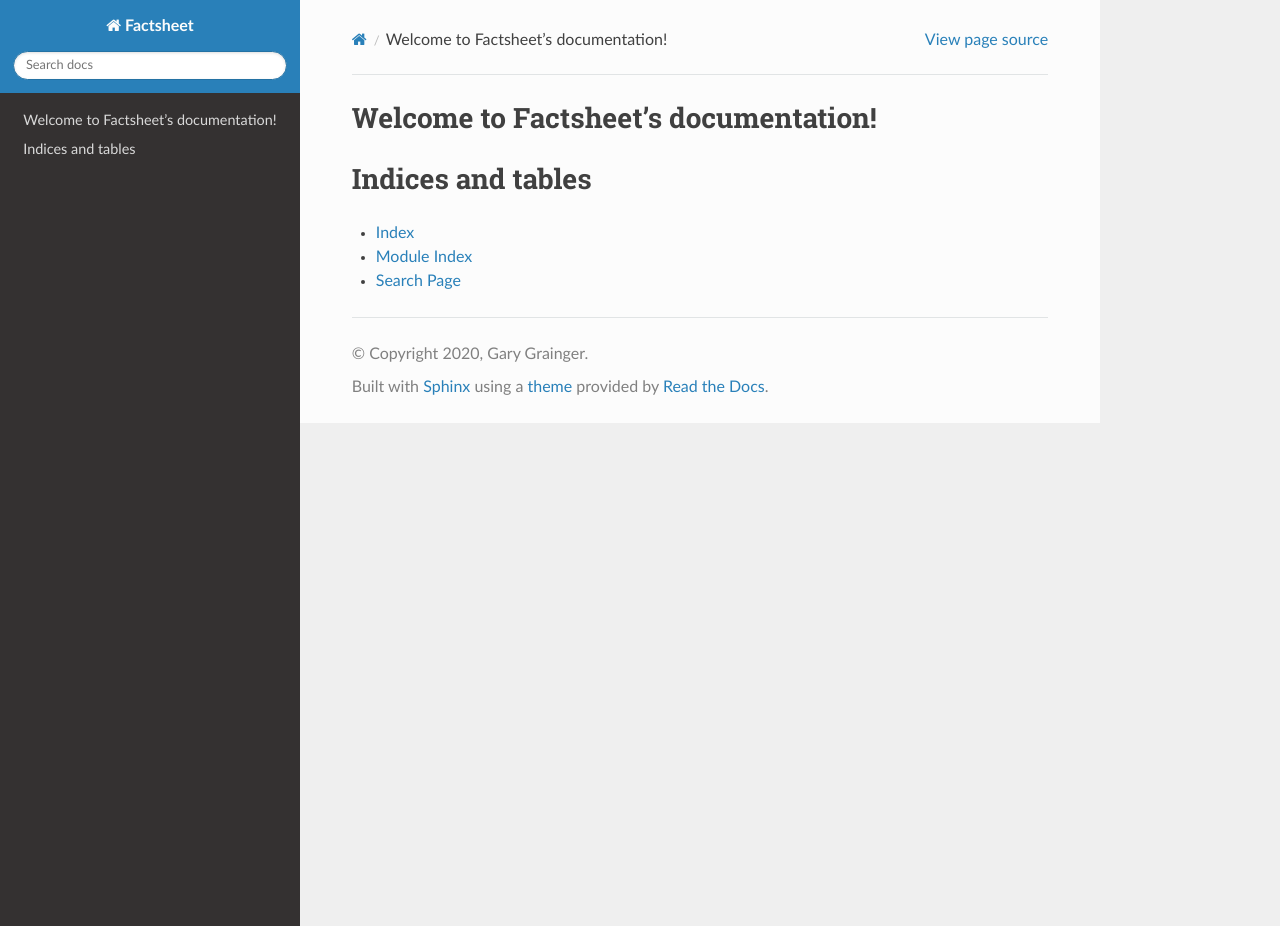
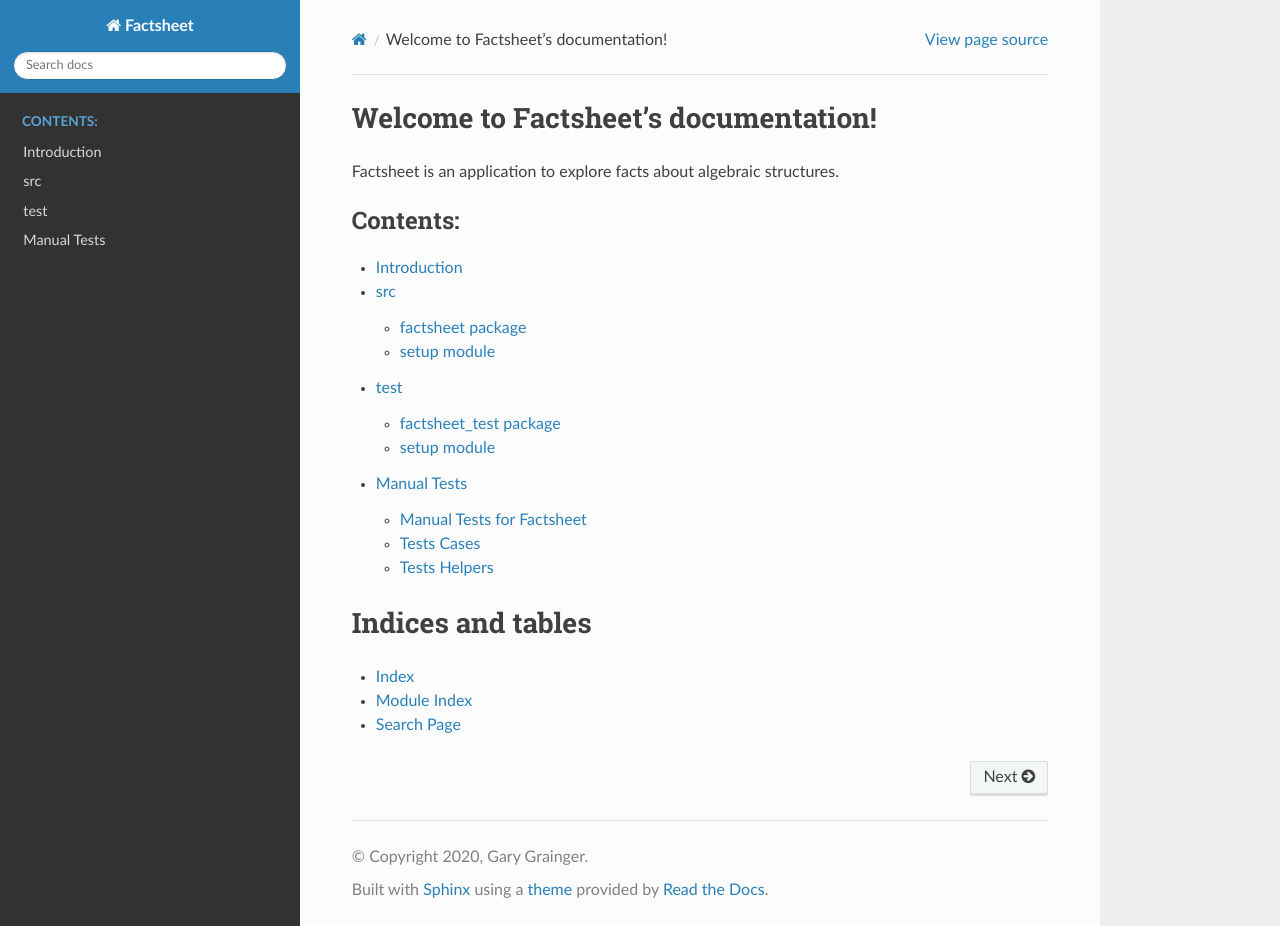
Before and after one commit to gary9204/StuckFactsheet, a Sphinx documentation site: the page built from doc/source/index.rst, in a window 1280 px wide and 926 px high. Built offline with Sphinx 7.4.7 and the Read the Docs theme 2.0.0, drawn with Linux system fonts in a browser that asks for light colours.

Commit message:
Simple application window
Includes basic window, unit test, and manual test.

```diff
--- /dev/null
+++ b/doc/source/factsheet.rst
@@ -0,0 +1,22 @@
+factsheet package
+=================
+
+Submodules
+----------
+
+factsheet.app module
+--------------------
+
+.. automodule:: factsheet.app
+   :members:
+   :undoc-members:
+   :show-inheritance:
+
+
+Module contents
+---------------
+
+.. automodule:: factsheet
+   :members:
+   :undoc-members:
+   :show-inheritance:
--- a/doc/source/index.rst
+++ b/doc/source/index.rst
@@ -6,9 +6,16 @@
 Welcome to Factsheet's documentation!
 =====================================
 
+Factsheet is an application to explore facts about algebraic structures.
+
 .. toctree::
    :maxdepth: 2
    :caption: Contents:
+
+   intro
+   toc_src
+   toc_test
+   test_manual/toc_test_manual
 
 
 
--- /dev/null
+++ b/doc/source/setup.rst
@@ -0,0 +1,7 @@
+setup module
+============
+
+.. automodule:: setup
+   :members:
+   :undoc-members:
+   :show-inheritance:
--- /dev/null
+++ b/doc/source/test_manual/test_cases/toc_test_cases.rst
@@ -0,0 +1,7 @@
+Tests Cases
+===========
+
+.. toctree::
+   :maxdepth: 1
+
+   case_run_app
--- /dev/null
+++ b/doc/source/test_manual/test_helpers/toc_test_helpers.rst
@@ -0,0 +1,7 @@
+Tests Helpers
+=============
+
+.. toctree::
+   :maxdepth: 1
+
+   help_start_application
--- /dev/null
+++ b/doc/source/test_manual/tests_manual.rst
@@ -0,0 +1,4 @@
+Manual Tests for Factsheet
+==========================
+
+Manual tests in this section supplement the unit test package.
--- /dev/null
+++ b/doc/source/test_manual/toc_test_manual.rst
@@ -0,0 +1,9 @@
+Manual Tests
+============
+
+.. toctree::
+   :maxdepth: 2
+
+   tests_manual
+   test_cases/toc_test_cases
+   test_helpers/toc_test_helpers
--- /dev/null
+++ b/doc/source/toc_src.rst
@@ -0,0 +1,8 @@
+src
+===
+
+.. toctree::
+   :maxdepth: 4
+
+   factsheet
+   setup
--- /dev/null
+++ b/doc/source/toc_test.rst
@@ -0,0 +1,8 @@
+test
+====
+
+.. toctree::
+   :maxdepth: 4
+
+   factsheet_test
+   setup
```
Also changed, not shown: doc/source/factsheet_test.rst (added, +22 -0 lines), doc/source/intro.rst (added, +7 -0 lines), doc/source/test_manual/test_cases/case_run_app.rst (added, +21 -0 lines), doc/source/test_manual/test_helpers/help_start_application.rst (added, +7 -0 lines), 3 other files.
